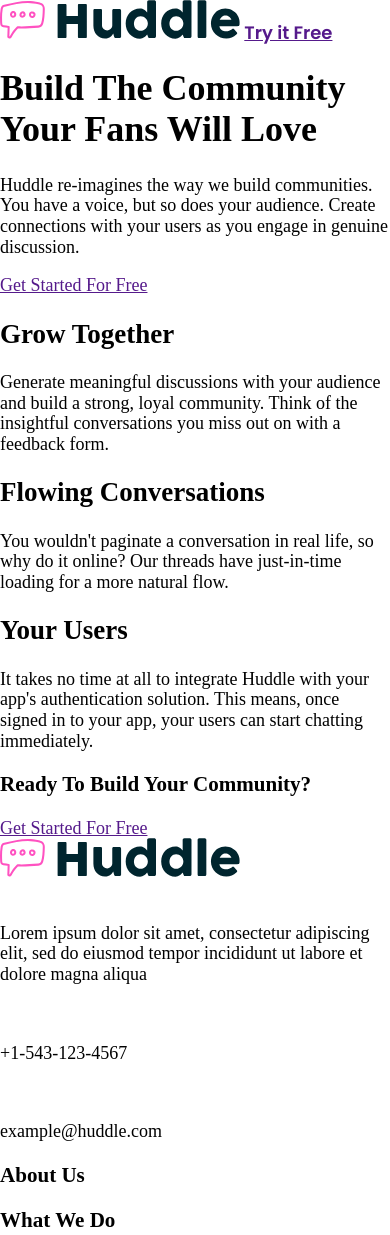
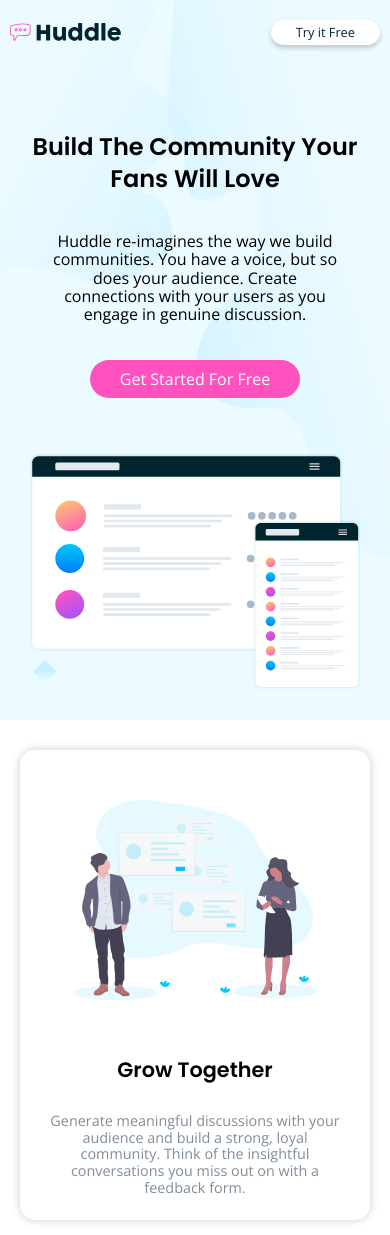
Before and after one commit to AndrewMoisa/huddle-landing-page-with-alternating-feature-blocks-master, a plain HTML site: page index.html in a window 390 px wide. Shown: the top 1235 px of the page. Drawn offline with nearby package versions, Linux system fonts and the light colour scheme.

Commit message:
Mobile version done!

```diff
--- a/index.html
+++ b/index.html
@@ -10,14 +10,8 @@
       sizes="32x32"
       href="./images/favicon-32x32.png"
     />
-    <link rel="preconnect" href="https://fonts.googleapis.com" />
-    <link rel="preconnect" href="https://fonts.gstatic.com" crossorigin />
-    <link
-      href="https://fonts.googleapis.com/css2?family=Poppins:wght@600&display=swap"
-      rel="stylesheet"
-    />
-    <link rel="stylesheet" href="normalize.css" />
-    <link rel="stylesheet" href="style.css" />
+    <link rel="stylesheet" href="/styles/normalize.css" />
+    <link rel="stylesheet" href="/styles/style.css" />
 
     <title>
       Frontend Mentor | Huddle landing page with alternating feature blocks
@@ -25,20 +19,24 @@
   </head>
   <body>
     <header>
-      <img src="images/logo.svg" alt="logo" />
-      <a href="">Try it Free</a>
-    </header>
-    <main>
-      <section>
+      <div class="nav">
+        <img class="logo" src="images/logo.svg" alt="logo" />
+        <a class="nav-btn" href="">Try it Free</a>
+      </div>
+      <section class="hero">
         <h1>Build The Community Your Fans Will Love</h1>
         <p>
           Huddle re-imagines the way we build communities. You have a voice, but
           so does your audience. Create connections with your users as you
           engage in genuine discussion.
         </p>
-        <a href="">Get Started For Free</a>
+        <a class="btn-primary" href="">Get Started For Free</a>
+        <img src="images/illustration-mockups.svg" alt="ilustration mockup" />
       </section>
-      <section>
+    </header>
+    <main>
+      <section class="cards">
+        <img src="images/illustration-grow-together.svg" alt="" />
         <h2>Grow Together</h2>
         <p>
           Generate meaningful discussions with your audience and build a strong,
@@ -46,14 +44,22 @@
           with a feedback form.
         </p>
       </section>
-      <section>
+      <section class="cards">
+        <img
+          src="images/illustration-flowing-conversation.svg"
+          alt="ilustration converstation"
+        />
         <h2>Flowing Conversations</h2>
         <p>
           You wouldn't paginate a conversation in real life, so why do it
           online? Our threads have just-in-time loading for a more natural flow.
         </p>
       </section>
-      <section>
+      <section class="cards last-card">
+        <img
+          src="images/illustration-your-users.svg"
+          alt=" ilustration your users"
+        />
         <h2>Your Users</h2>
         <p>
           It takes no time at all to integrate Huddle with your app's
@@ -61,31 +67,31 @@
           users can start chatting immediately.
         </p>
       </section>
-      <section>
-        <h3>Ready To Build Your Community?</h3>
-        <a href="">Get Started For Free</a>
-      </section>
     </main>
     <footer>
-      <img src="/images/logo.svg" alt="logo" />
+      <section class="cards comunity-card">
+        <h3>Ready To Build Your Community?</h3>
+        <a class="btn-primary" href="">Get Started For Free</a>
+      </section>
+      <img class="footer-logo" src="/images/logo.svg" alt="logo" />
       <section>
-        <div>
+        <div class="footer-container">
           <img src="images/icon-location.svg" alt="location icon" />
           <p>
             Lorem ipsum dolor sit amet, consectetur adipiscing elit, sed do
             eiusmod tempor incididunt ut labore et dolore magna aliqua
           </p>
         </div>
-        <div>
+        <div class="footer-container">
           <img src="images/icon-phone.svg" alt="phone icon" />
           <p>+1-543-123-4567</p>
         </div>
-        <div>
+        <div class="footer-container">
           <img src="images/icon-email.svg" alt="email icon" />
           <p>example@huddle.com</p>
         </div>
       </section>
-      <section>
+      <section class="footer-links">
         <h3>About Us</h3>
         <h3>What We Do</h3>
         <h3>FAQ</h3>
@@ -93,15 +99,24 @@
         <h3>Blog</h3>
         <h3>Contact Us</h3>
       </section>
-      <section>
+      <section class="footer-social">
+        <i class="fa-brands fa-facebook fa-lg"></i>
+        <i class="fa-brands fa-twitter fa-lg"></i>
+        <i class="fa-brands fa-instagram fa-lg"></i>
+      </section>
+      <section class="footer-fdmentor">
         &copy; Copyright 2018 Huddle. All rights reserved.
         <p class="attribution">
           Challenge by
           <a href="https://www.frontendmentor.io?ref=challenge" target="_blank"
             >Frontend Mentor</a
-          >. Coded by <a href="#">Your Name Here</a>.
+          >. Coded by <a href="https://github.com/AndrewMoisa">Andrew Moisa</a>.
         </p>
       </section>
     </footer>
+    <script
+      src="https://kit.fontawesome.com/aafd0c0d38.js"
+      crossorigin="anonymous"
+    ></script>
   </body>
 </html>
--- a/style.css
+++ /dev/null
@@ -1,12 +0,0 @@
-:root {
-  --primarycolor: hsl(322, 100%, 66%);
-  --palecyan: hsl(193, 100%, 96%);
-  --darkcyan: hsl(192, 100%, 9%);
-  --grayishblue: hsl(208, 11%, 55%);
-}
-header {
-  font-family: "Poppins", sans-serif;
-}
-body {
-  font-size: 18px;
-}
--- /dev/null
+++ b/styles/style.css
@@ -0,0 +1,159 @@
+@import url("https://fonts.googleapis.com/css2?family=Open+Sans:wght@400;700&family=Poppins:wght@600&display=swap");
+
+:root {
+  --primarycolor: hsl(322, 100%, 66%);
+  --palecyan: hsl(193, 100%, 96%);
+  --darkcyan: hsl(192, 100%, 9%);
+  --grayishblue: hsl(208, 11%, 55%);
+}
+header {
+  background-color: var(--palecyan);
+  background-image: url(/images/bg-hero-mobile.svg);
+  background-repeat: no-repeat;
+  background-size: contain;
+}
+body {
+  font-family: "Open Sans", sans-serif;
+  font-size: 18px;
+}
+footer {
+  background-color: var(--darkcyan);
+  color: white;
+  padding: 10px;
+}
+
+h1,
+h2 {
+  font-family: "Poppins", sans-serif;
+  font-weight: 600;
+}
+
+h2 {
+  font-size: 1.3rem;
+}
+
+/* Utility  */
+.btn-primary {
+  text-decoration: none;
+  color: white;
+  background-color: var(--primarycolor);
+  border-radius: 50px;
+  padding: 10px 30px;
+  font-size: 1rem;
+}
+/* Utility  */
+.nav {
+  display: flex;
+  justify-content: space-between;
+  align-items: center;
+  padding: 20px 10px;
+}
+.logo {
+  max-width: 30%;
+  height: 100%;
+}
+.nav-btn {
+  background-color: white;
+  box-shadow: 0 3px 5px rgb(0 0 0 / 0.2);
+  border-radius: 50px;
+  padding: 5px 25px;
+  text-decoration: none;
+  color: var(--darkcyan);
+  font-size: 0.8rem;
+}
+
+.hero {
+  display: flex;
+  flex-direction: column;
+  align-items: center;
+}
+.hero h1 {
+  font-size: 1.5rem;
+  padding: 50px 30px 0px 30px;
+  line-height: 2rem;
+}
+
+.hero h1,
+.hero p {
+  text-align: center;
+}
+
+.hero p {
+  padding: 5px 50px 20px 50px;
+  font-weight: 400;
+  font-size: 1rem;
+}
+
+.hero img {
+  max-width: 85%;
+  padding: 55px 0px 30px 0px;
+}
+
+.cards {
+  display: flex;
+  flex-direction: column;
+  align-items: center;
+  margin: 30px 20px;
+  box-shadow: 0px 0px 10px rgb(0 0 0 / 0.2);
+  border-radius: 15px;
+  background-color: white;
+}
+
+.cards img {
+  max-width: 70%;
+  padding: 50px 0px 40px 0px;
+}
+
+.cards p {
+  padding: 0px 30px 10px 30px;
+  font-size: 0.9rem;
+  text-align: center;
+  color: var(--grayishblue);
+}
+
+.last-card {
+  margin-bottom: 200px;
+}
+
+.comunity-card {
+  margin: -100px 0px 50px 0px;
+  font-size: 0.9rem;
+  padding: 25px 0px 20px 0px;
+}
+.comunity-card h3 {
+  color: black;
+}
+
+.comunity-card a {
+  font-size: 0.85rem;
+  margin: 10px 0px 20px 0px;
+}
+
+footer h3,
+footer p {
+  font-size: 0.95rem;
+  font-weight: 400;
+}
+.footer-container {
+  display: flex;
+  align-items: baseline;
+  gap: 20px;
+}
+
+.footer-container img,
+.footer-logo {
+  max-width: 50%;
+  height: 100%;
+}
+
+.footer-social {
+  display: flex;
+  justify-content: center;
+  gap: 20px;
+  margin: 50px 0px 30px 0px;
+}
+
+.footer-fdmentor {
+  font-size: 0.7rem;
+  text-align: center;
+}
```
Also changed, not shown: styles/normalize.css (renamed from normalize.css), 1 other file.
